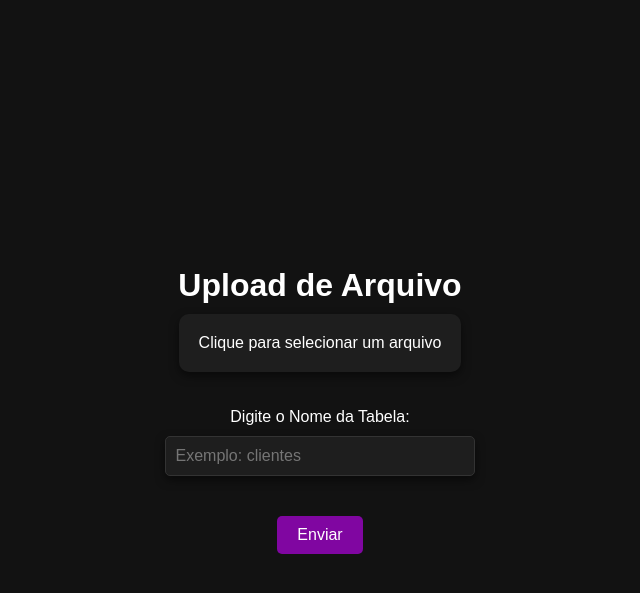
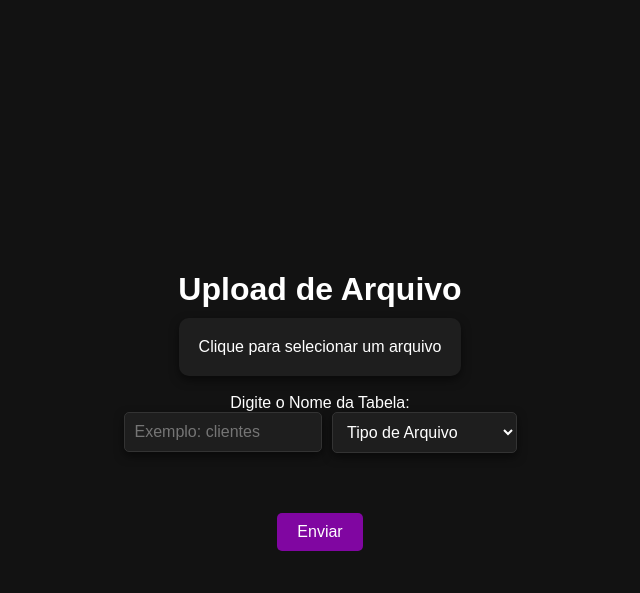
Before and after one commit to ThiagoRosa21/DBCrafter, a Flask app: page / in a window 1280 px wide. Shown: the top 593 px of the page, without its empty margins (320-960 px from the left). Run offline with Flask 3, Linux system fonts and the light colour scheme.

Commit message:
melhoria no html

```diff
--- a/templates/homepage.html
+++ b/templates/homepage.html
@@ -43,11 +43,10 @@
             transform: scale(1.05);
         }
 
-        input[type="text"] {
+        input[type="text"], .escolha {
             width: 70%;
             max-width: 400px;
             padding: 10px;
-            margin-top: 10px;
             margin-bottom: 20px;
             background-color: #1e1e1e;
             border: 1px solid #333333;
@@ -58,10 +57,18 @@
             transition: border-color 0.3s, box-shadow 0.3s;
         }
 
-        input[type="text"]:focus {
+        input[type="text"]:focus, .escolha:focus {
             border-color: #00d1b2;
             box-shadow: 0 4px 15px rgba(175, 2, 223, 0.7);
             outline: none;
+        }
+
+        .field-group {
+            display: flex;
+            align-items: center;
+            justify-content: center;
+            gap: 10px; /* Espaço entre os elementos */
+            margin-bottom: 20px;
         }
 
         button {
@@ -90,18 +101,25 @@
     </style>
 </head>
 <body>
-    <h1>Upload de Arquivo</h1>
+  <h1>Upload de Arquivo</h1>
     <form action="/process" method="POST" enctype="multipart/form-data">
         <div class="upload-container">
             <label for="file-upload" class="custom-file-upload">
                 Clique para selecionar um arquivo
             </label>
-            <input type="file" id="file-upload" name="file-upload">
-            <br><br><br>
+            <input type="file" id="file-upload" name="file-upload" accept=".xlsx,.xls,.csv">
+            <br><br>
             <label for="table-name">Digite o Nome da Tabela:</label>
-            <input type="text" id="table-name" name="table-name" placeholder="Exemplo: clientes">
+            <div class="field-group">
+                <input type="text" id="table-name" name="table-name" placeholder="Exemplo: clientes">
+                <select class="escolha" id="archive_type">
+                    <option value="" disabled selected>Tipo de Arquivo </option>
+                    <option value="1">Excel</option>
+                    <option value="2">Power BI</option>
+                </select>
+            </div>
         </div>
-       <center><button type="submit">Enviar</button></center>
+        <center><button type="submit">Enviar</button></center>
     </form>
 </body>
 </html>
```
Also changed, not shown: other parts of templates/homepage.html (+4 -0 lines), views.py (line endings or trailing spaces).
